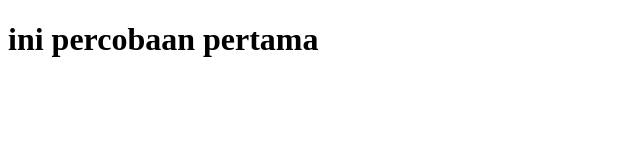
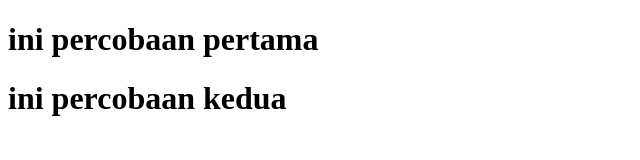
Before and after one commit to umarfakhr4y/percobaan-sandbox-online, a website: page index.html in a window 1280 px wide. Shown: the whole page, without its empty margins (0-640 px from the left). Drawn offline with Linux system fonts and the light colour scheme.

Commit message:
nambahin h1 ke dua test

```diff
--- a/index.html
+++ b/index.html
@@ -8,5 +8,6 @@
   </head>
   <body>
     <h1>ini percobaan pertama</h1>
+    <h1>ini percobaan kedua</h1>
   </body>
 </html>
```
